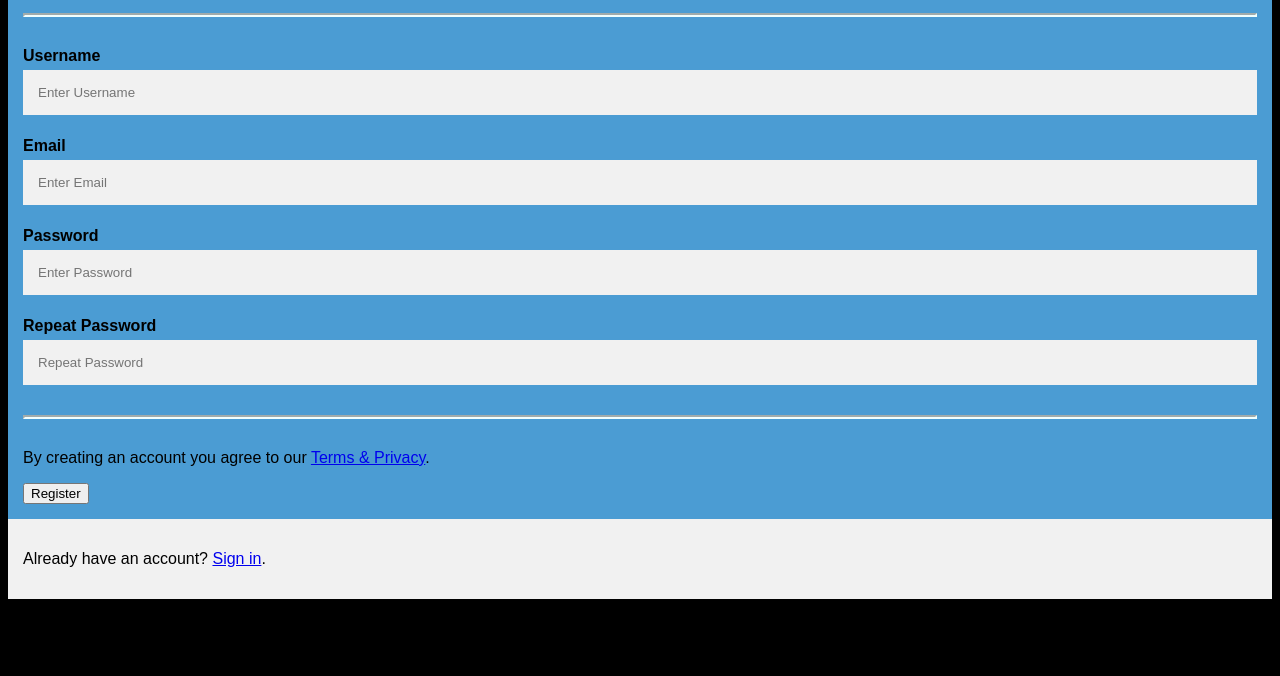
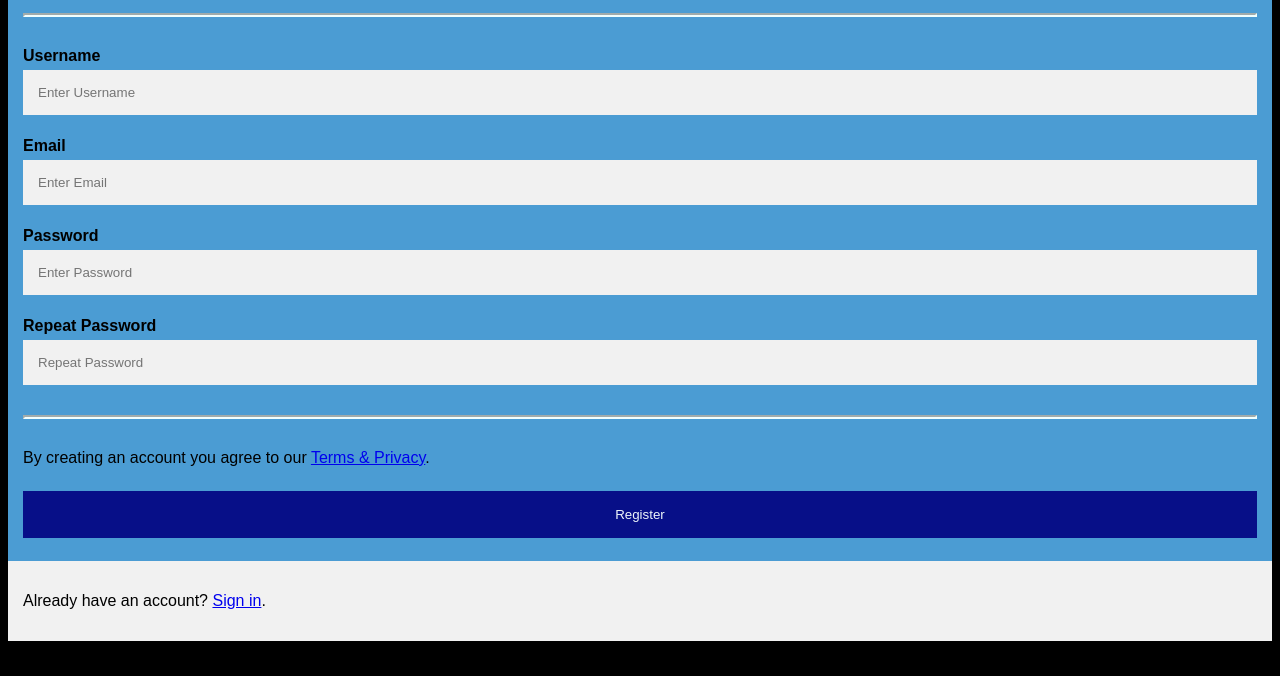
Before and after one commit to comp426-2022-spring/e01-autumnet, a plain HTML site: page public/index.html in a window 1280 px wide. Shown: the part 124-800 px from the top of the page. Drawn offline with Linux system fonts and the light colour scheme; a script that the page names is missing.

Commit message:
set register button style

```diff
--- a/public/style.css
+++ b/public/style.css
@@ -46,15 +46,15 @@ hr {
 }
 
 /* 16. Set a style for the submit button with "registerbtn" class */
- {
+.registerbtn {
   /* 17. Set the background color to navy using the hex color */
-
+  background-color: navy;
   /* 18. Set the text color to white using the hex color */
-
+  color: white;
   padding: 16px 20px;
   margin: 8px 0;
   /* 19. Set it to have no border */
-
+  border-style: none;
   cursor: pointer;
   width: 100%;
   opacity: 0.9;
```
